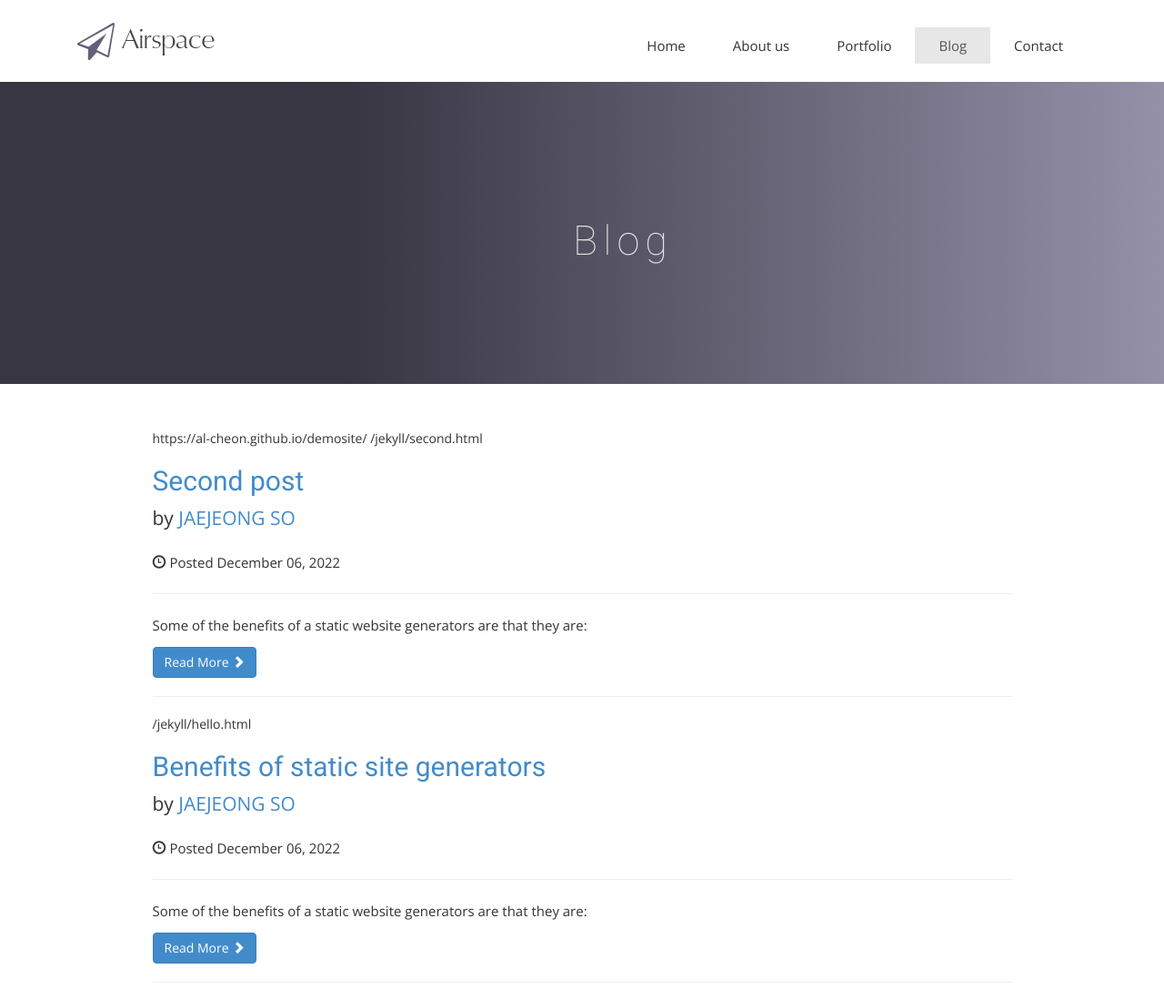
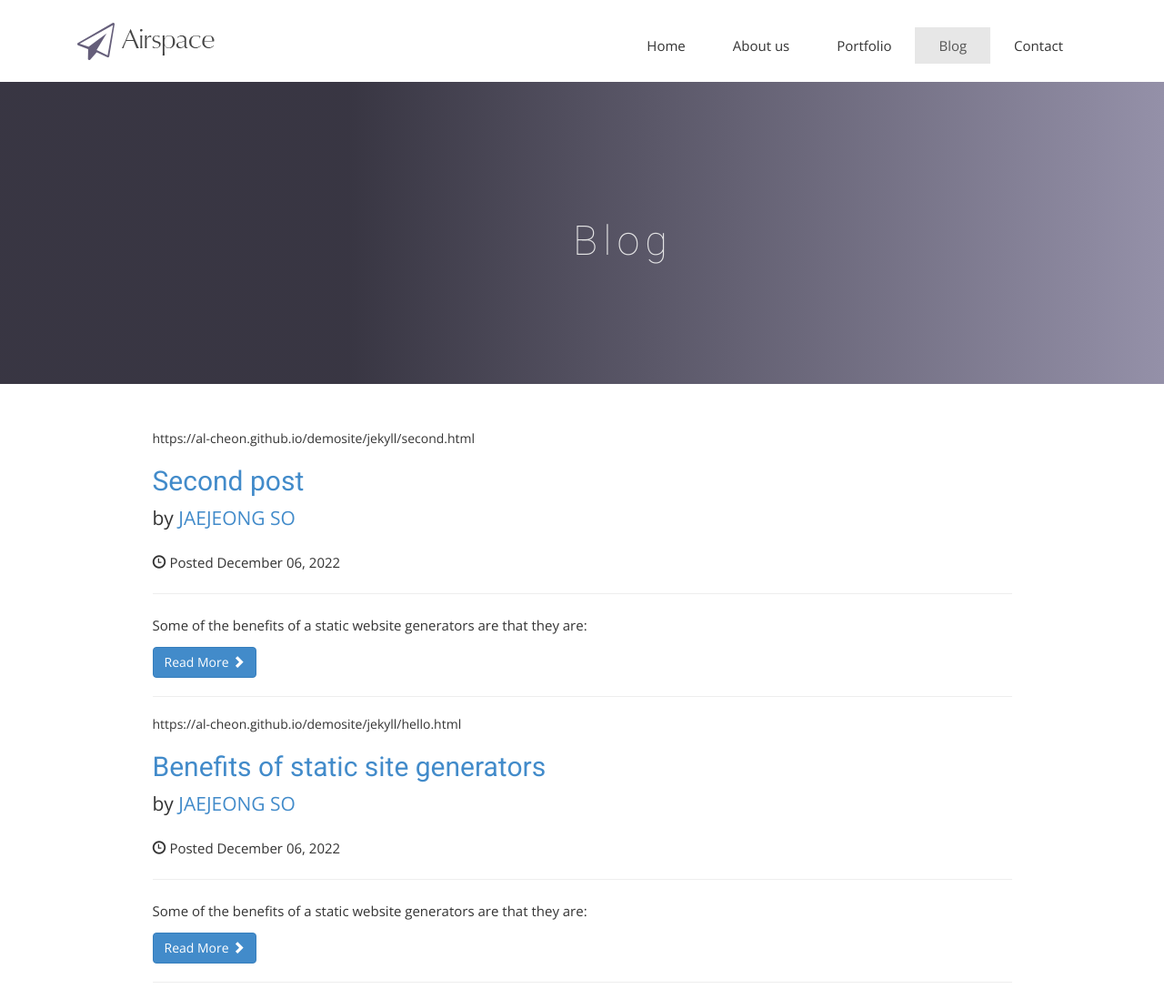
Before and after one commit to al-cheon/demosite, a Jekyll site: the page built from blog.html, in a window 1280 px wide, cut to the strip 0-1184 px from the top of the page. Shown: the top 1098 px of the strip at 91% size. Built offline with Jekyll 4.4.1, drawn with Linux system fonts in a browser that asks for light colours; nearby versions of some CDN libraries; some web fonts are replaced; library files that are not in the unit come from our copies; comment, search, counter and statistics services are not loaded.

Commit message:
{{ post.url | prepend: site.baseurl}}

```diff
--- a/_config.yml
+++ b/_config.yml
@@ -21,7 +21,7 @@
 title: My First Blog Set
 email: al.cheon03@gmail.com
 description: "SO JAEJEONG Blog offers high impact yet affordable web development services. From web design to targeted SEO to custom web applications."
-baseurl: "" # the subpath of your site, e.g. /blog
+baseurl: "https://al-cheon.github.io/demosite" # the subpath of your site, e.g. /blog
 url: "https://al-cheon.github.io/demosite/" # the base hostname & protocol for your site, e.g. http://example.com
 tter_username: jekyllrb
 github_username:  jekyll
--- a/_includes/blog-post.html
+++ b/_includes/blog-post.html
@@ -4,11 +4,11 @@
         <div class="container">
             <div class="row">
                 <div class="col-lg-10 col-lg-offset-1 col-md-10 col-md-offset-1">
-                    {{ site.url }}
+
                     {% for post in site.posts %}
-                    {{ post.url }}
+                    {{ post.url | prepend: site.baseurl}}
                     <!-- Blog Post -->
-                    <h2><a href="{{ post.url }}">{{ post.title }}</a></h2>
+                    <h2><a href="{{ post.url | prepend: site.baseurl}}">{{ post.title }}</a></h2>
 
                     <p class="lead">by <a href="#">{{ post.author }}</a></p>
                     <p><span class="glyphicon glyphicon-time"></span> Posted {{ post.date | date: "%B %d, %Y" }}</p>
@@ -21,7 +21,7 @@
 
                     {{ post.excerpt }}
 
-                    <a class="btn btn-primary" href="{{ post.url }}">Read More <span class="glyphicon glyphicon-chevron-right"></span></a>
+                    <a class="btn btn-primary" href="{{ post.url | prepend: site.baseurl}}">Read More <span class="glyphicon glyphicon-chevron-right"></span></a>
                     <hr>
 
                     {% endfor %}
```
